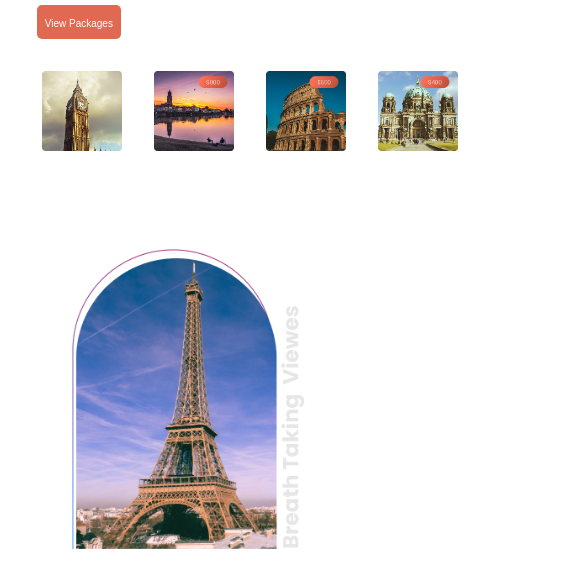
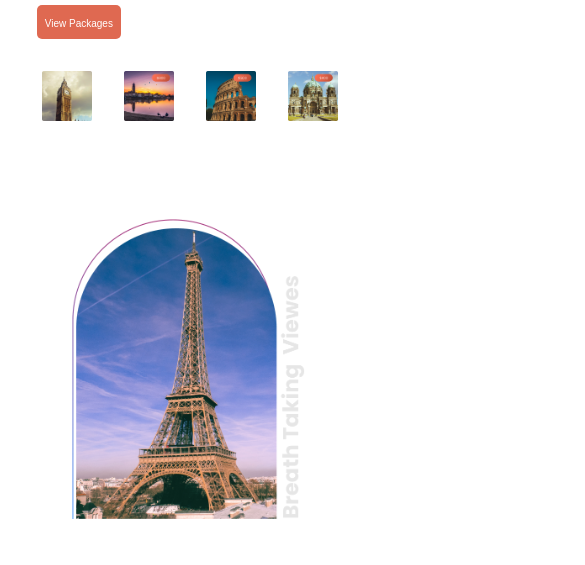
Before and after one commit to sufian71s/Assainment3, a plain HTML site: page index.html in a window 390 px wide. Shown: the part 3451-4016 px from the top of the page, 585 px wide, since content can reach past the window. Drawn offline with Linux system fonts and the light colour scheme; a web font is replaced by a local one.

Commit message:
scp commit

```diff
--- a/Responsive.css
+++ b/Responsive.css
@@ -119,15 +119,15 @@ margin-bottom: 1rem;
 }
 .imgas{
      margin: 2rem .1rem;
-     width: 40px;
+     width: 30px;
 
 }
 
 .imgas img{
 
-    height: 80px;
-    width: 80px;
-  gap: 10px;
+    height: 50px;
+    width: 50px;
+
 }
 .tion img{
     height: 300px;
```
